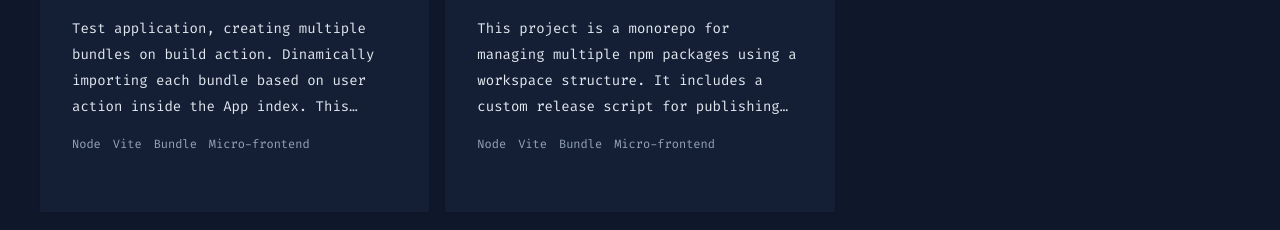
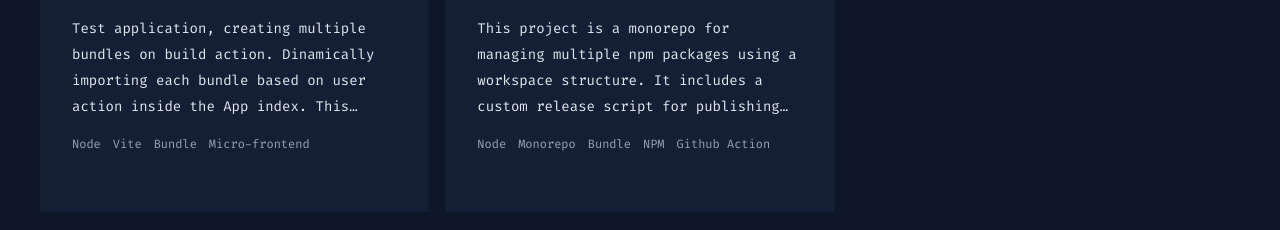
Before and after one commit to lucasdebeterco/lucasdebeterco-dev, a Next.js app: page / in a window 1280 px wide. Shown: the part 3842-4072 px from the top of the page. Built offline with nearby package versions, Linux system fonts and the light colour scheme.

Commit message:
new project

```diff
--- a/src/app/components/projects/data/professional-achievements.ts
+++ b/src/app/components/projects/data/professional-achievements.ts
@@ -120,9 +120,10 @@ export const professionalAchievements: CardItemProps[] = [
         productionLink: 'https://multi-package-deploy.lucasdebeterco.dev/',
         tools: [
             'Node',
-            'Vite',
+            'Monorepo',
             'Bundle',
-            'Micro-frontend'
+            'NPM',
+            'Github Action'
         ]
     },
 ]
```
